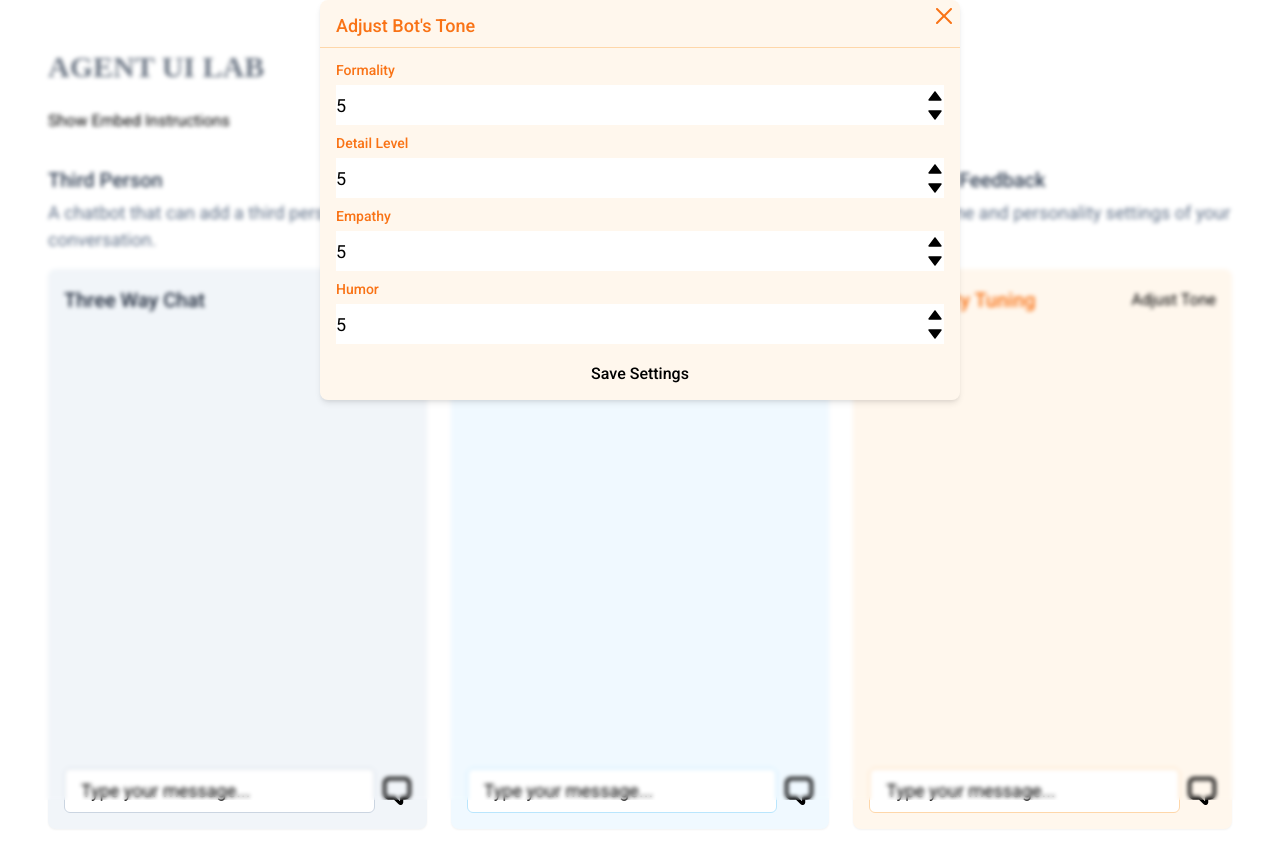
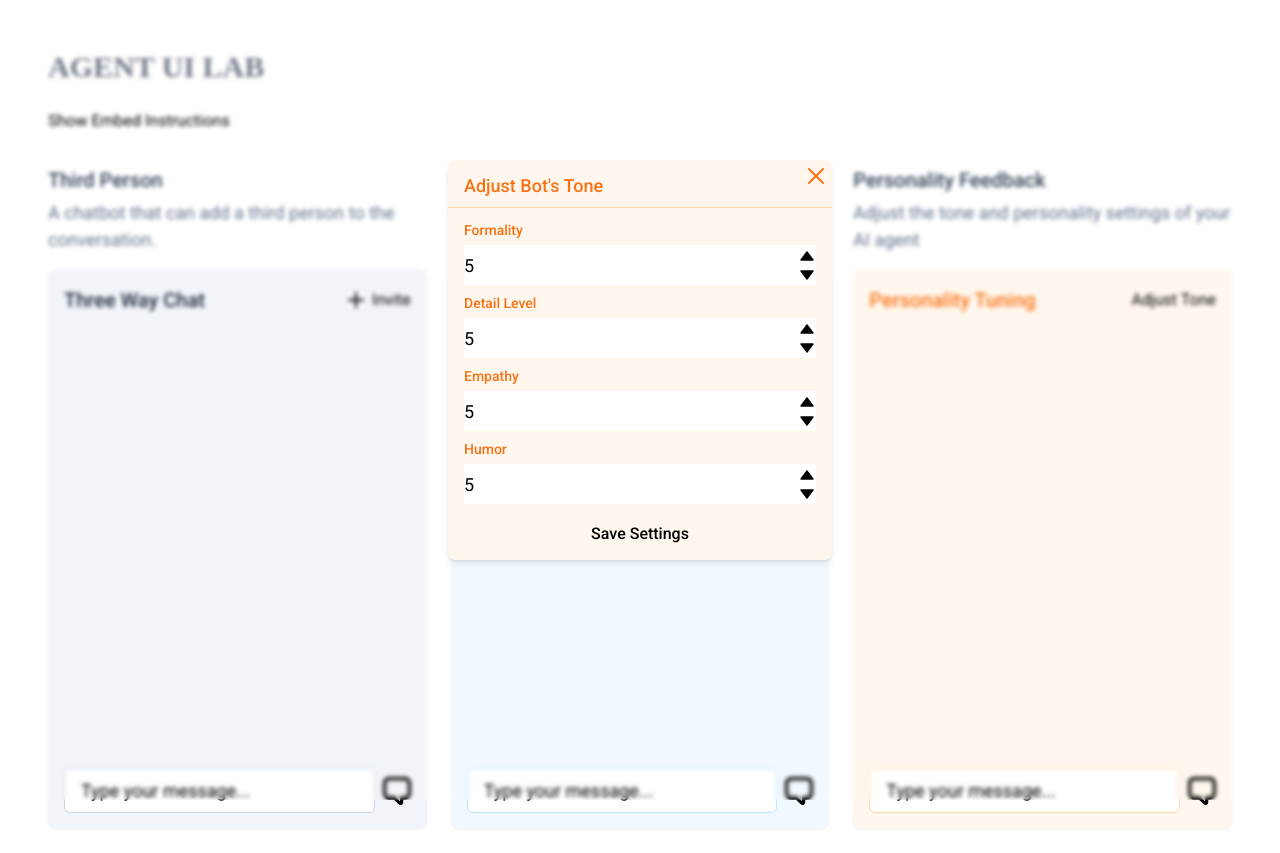
Before and after one commit to davemelk100/chatbot-agent-ui, a React (Vite) app: page / in a window 1280 px wide. Both pictures are taken after a click on the button "Adjust Tone". Built offline with nearby package versions, Linux system fonts and the light colour scheme; a web font is replaced by a local one.

Commit message:
formatting

```diff
--- a/src/components/chatbots/PersonalityTuningChat.tsx
+++ b/src/components/chatbots/PersonalityTuningChat.tsx
@@ -261,10 +261,11 @@ Adjust your responses based on these traits.`;
           borderRadius="lg"
           boxShadow="0 4px 6px -1px rgba(0, 0, 0, 0.1), 0 2px 4px -1px rgba(0, 0, 0, 0.06)"
           fontFamily={fonts.body.primary}
-          w="50vw"
+          w="30vw"
           h="50vh"
           maxW="none"
           mx="auto"
+          mt="20vh"
           display="flex"
           flexDirection="column"
           position="relative"
```
